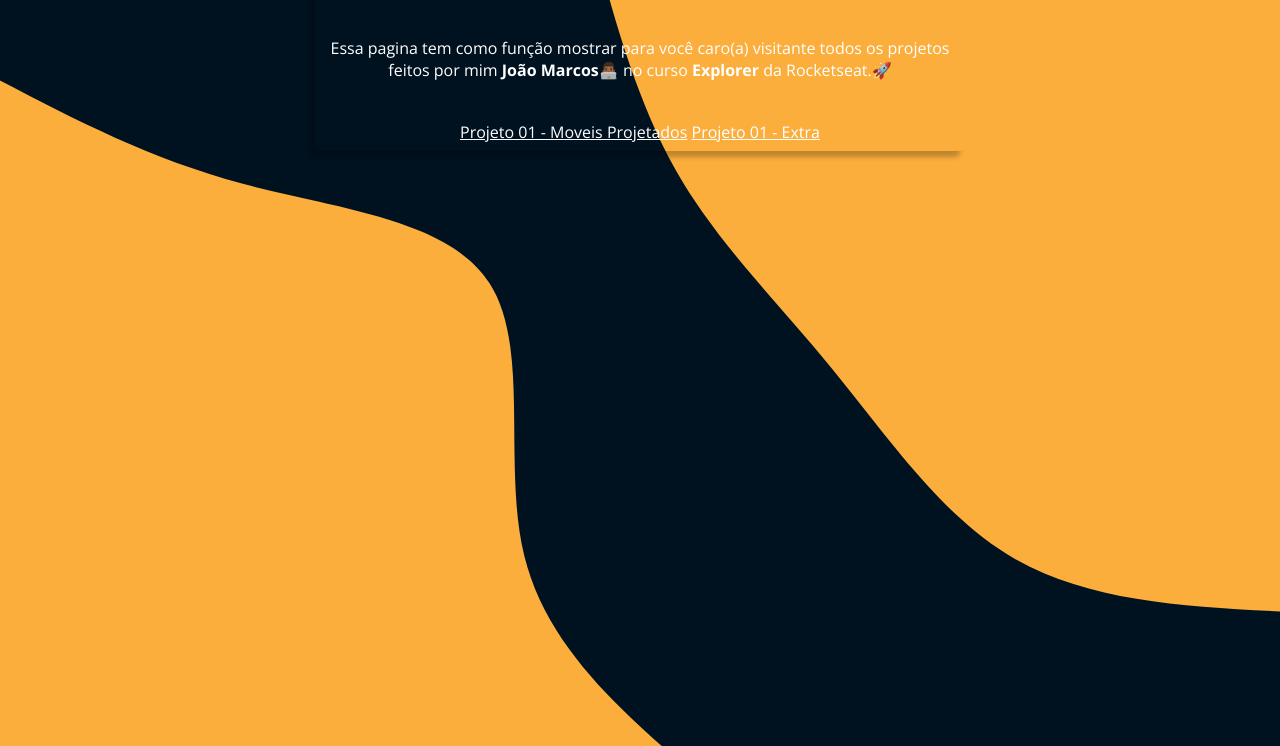
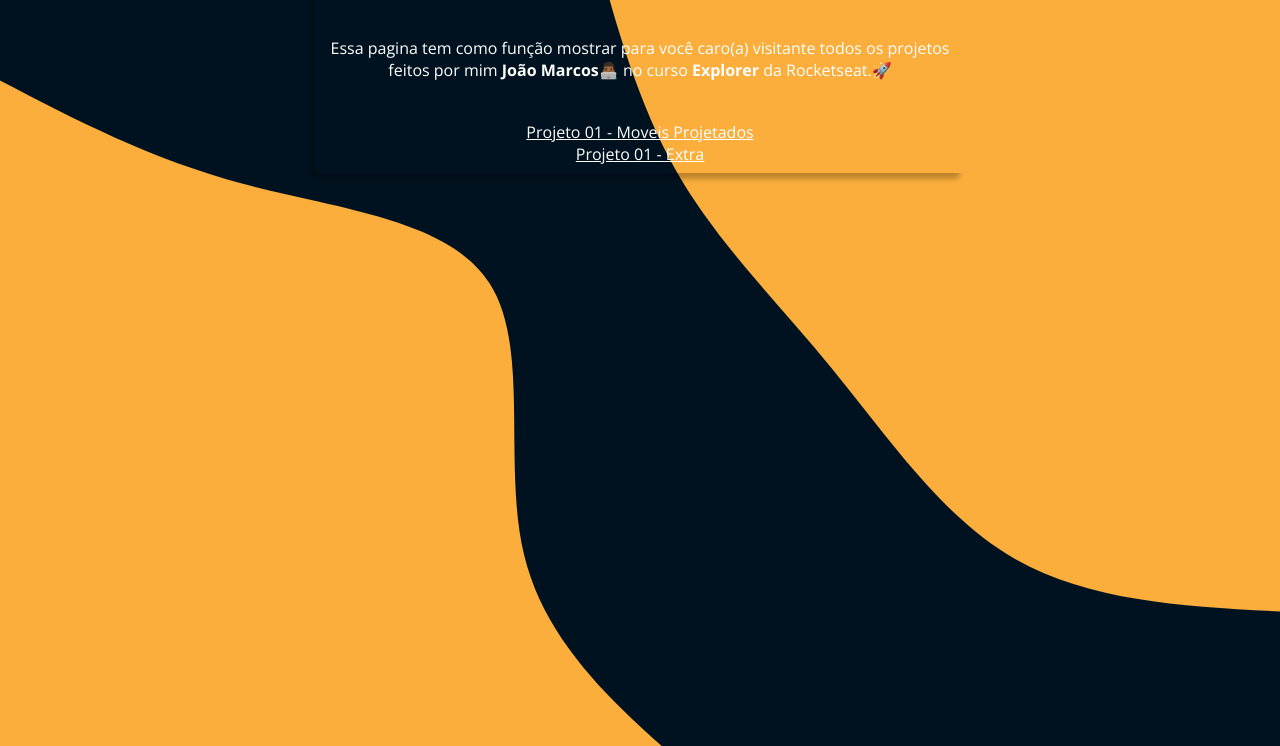
Before and after one commit to Joao-marcos-f/Explorer, a plain HTML site: page index.html in a window 1280 px wide. Shown: the part 54-800 px from the top of the page. Drawn offline with nearby package versions, Linux system fonts and the light colour scheme.

```diff
--- a/Style.css
+++ b/Style.css
@@ -29,5 +29,5 @@
 main>a{
     text-decoration: underline;
     color: white;
-
+    display: block;
 }
```
Also changed, not shown: project-01-extra/index.html (+2 -1 lines), project-01-extra/imagens/Favicon.svg (added).
